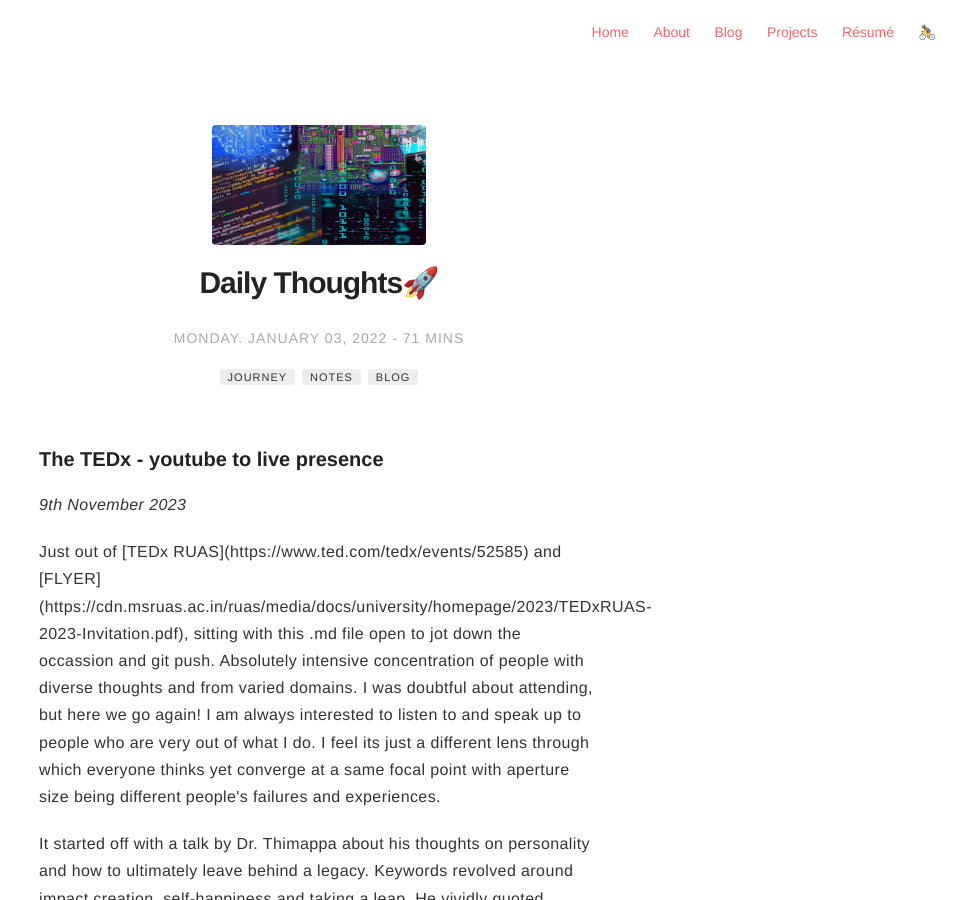
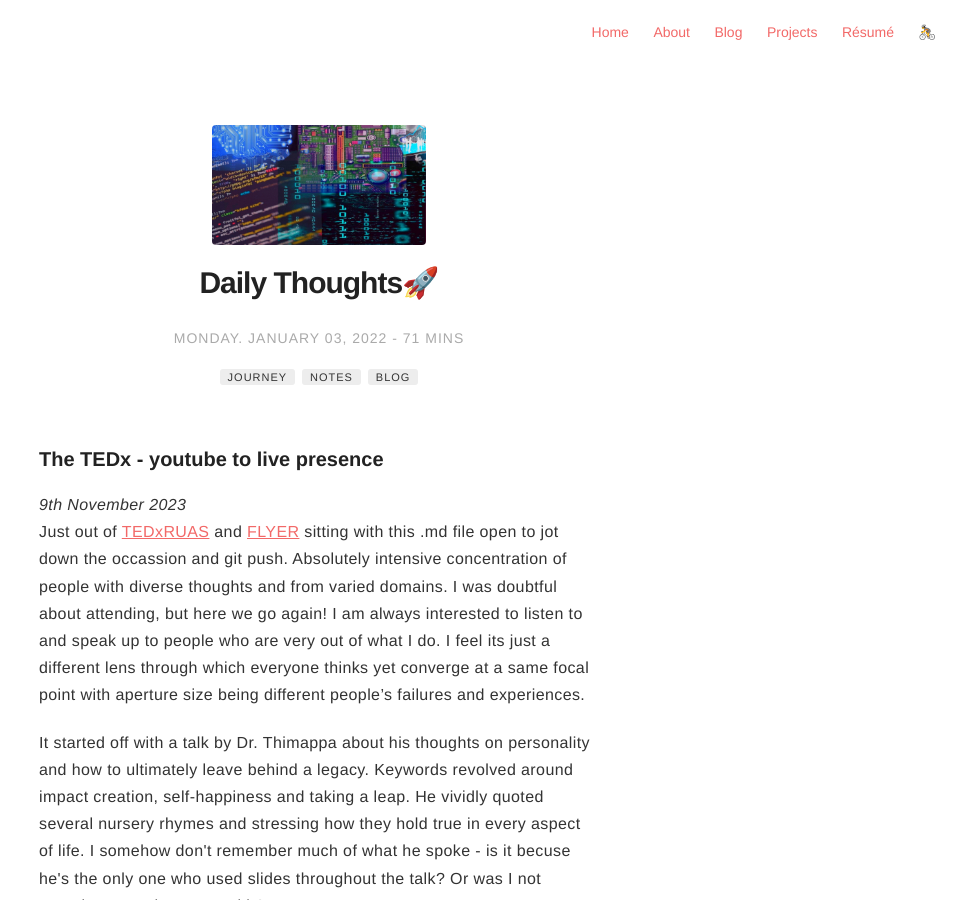
Before and after one commit to ngu25/ngu25.github.io, a Jekyll site: the page built from _posts/2022-01-03-my-daily-journey-blog3.markdown, in a window 1280 px wide and 900 px high. Shown: the whole window, without its empty margins (321-1280 px from the left). Built offline with Jekyll 4.4.1, drawn with Linux system fonts in a browser that asks for light colours; comment, search, counter and statistics services are not loaded.

Commit message:
link fixes

```diff
--- a/_posts/2022-01-03-my-daily-journey-blog3.markdown
+++ b/_posts/2022-01-03-my-daily-journey-blog3.markdown
@@ -14,7 +14,7 @@ description: Simply to self document and learn from experience. Closed space unt
 ---
 ### The TEDx - youtube to live presence
 <i>9th  November 2023</i>
-<p>Just out of [TEDx RUAS](https://www.ted.com/tedx/events/52585) and [FLYER](https://cdn.msruas.ac.in/ruas/media/docs/university/homepage/2023/TEDxRUAS-2023-Invitation.pdf), sitting with this .md file open to jot down the occassion and git push. Absolutely intensive concentration of people with diverse thoughts and from varied domains. I was doubtful about attending, but here we go again! I am always interested to listen to and speak up to people who are very out of what I do. I feel its just a different lens through which everyone thinks yet converge at a same focal point with aperture size being different people's failures and experiences.</p>
+Just out of [TEDxRUAS](https://www.ted.com/tedx/events/52585) and [FLYER](https://cdn.msruas.ac.in/ruas/media/docs/university/homepage/2023/TEDxRUAS-2023-Invitation.pdf) sitting with this .md file open to jot down the occassion and git push. Absolutely intensive concentration of people with diverse thoughts and from varied domains. I was doubtful about attending, but here we go again! I am always interested to listen to and speak up to people who are very out of what I do. I feel its just a different lens through which everyone thinks yet converge at a same focal point with aperture size being different people's failures and experiences.
 <p>It started off with a talk by Dr. Thimappa about his thoughts on personality and how to ultimately leave behind a legacy. Keywords revolved around impact creation, self-happiness and taking a leap. He vividly quoted several nursery rhymes and stressing how they hold true in every aspect of life. I somehow don't remember much of what he spoke - is it becuse he's the only one who used slides throughout the talk? Or was I not attentive enough to start with?...</p>
 <p>Mr. Pavan spoke about his coaching methods and how he ended up in that path. He pressurized on the point of changing the way of thinking and enjoying the process to suceed in exams. He quoted a real life incident of his father asking him the meaning of a sentence from science textbook and him not knowing it whatsoever, ended up repeating the same sentence again and again shallowly. One funny yet seemingly true thing he said is - the student might not adapt and learn in the 2 years of studying for undergraduate school taking all the stress, but will definitely understand the reality after the exams. And it's ok to fall back and lose in exams, not getting into IITs or top Med school.</p>
 <p>Next comes Mr. Vilas who has been into paining from age 3 and took that leap step with all the self trust to pursue the passion of paining after being in corporate. He says daily self-introspection is what made him think about his passion that eventually led him to drop out of the job as HR and take up speed painting as full-time which was known nowhere and he happens to be the first sped painter from India! I have heard something simiar story with Mr. Nakul Abhayankar too in his singing career. He also said that he was not known as rapid painter but after a reality-show gave him and cut-throat time of 3 minutes of air-time to complete a painting, his potential was unlocked.</p>
```
